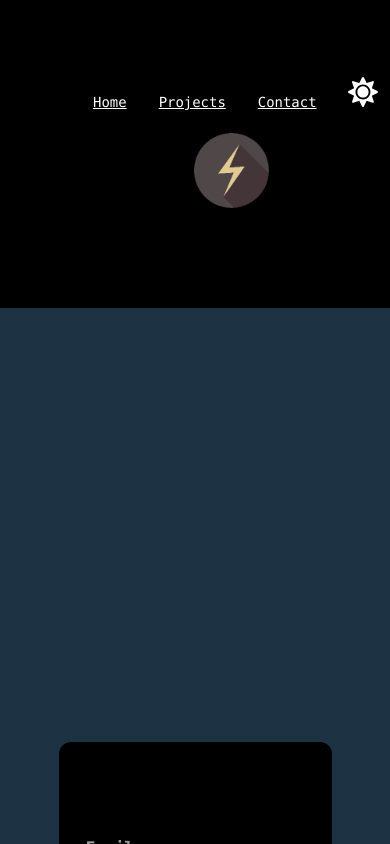
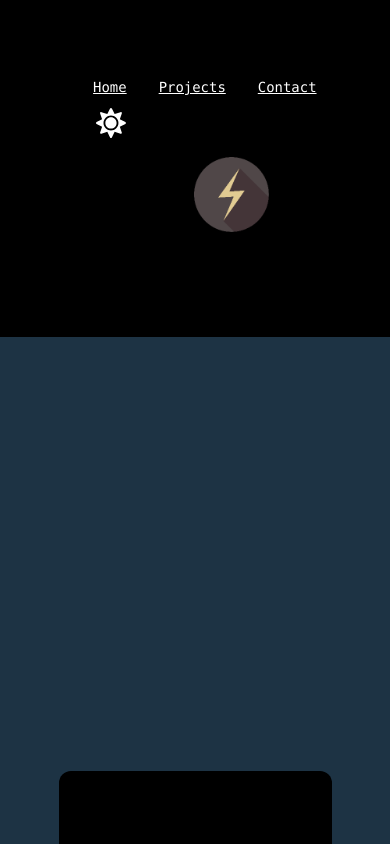
Before and after one commit to eZaplachi/zaplachi.ca, a Next.js app: page /contact in a window 390 px wide. Shown: the top 844 px of the page. Built offline with nearby package versions, Linux system fonts and the light colour scheme.

Commit message:
Improved scaling for small devices

```diff
--- a/styles/components/Layout.module.css
+++ b/styles/components/Layout.module.css
@@ -65,7 +65,7 @@
   }
 }
 
-@media screen and (max-width: 300px) {
+@media screen and (max-width: 400px) {
   .navbar {
     height: 15ch;
   }
--- a/styles/components/Navbar.module.css
+++ b/styles/components/Navbar.module.css
@@ -54,7 +54,7 @@
   border-radius: 50%;
   transition: 0.6s ease-in-out;
   order: 2;
-  display: inline;
+  display: inline-block;
 }
 
 .rotate {
@@ -153,10 +153,15 @@
   }
 }
 
-@media screen and (max-width: 425) {
+@media screen and (max-width: 425px) {
   .themeChg {
     display: flex;
     transition: max-height 1.2s ease;
     transition: max-width 0.1ms linear;
   }
+
+  .themeBtn {
+    display: block;
+    max-width: 2ch;
+  }
 }
--- a/styles/pages/projects/[pid].module.css
+++ b/styles/pages/projects/[pid].module.css
@@ -96,4 +96,7 @@
   .wrapper {
     grid-template-columns: [space] 5% [content] 90% [space] 5%;
   }
+  .sourcesList {
+    font-size: 0.5em;
+  }
 }
```
Also changed, not shown: styles/components/Name.module.css (+31 -0 lines), components/Navbar.tsx (line endings or trailing spaces).
